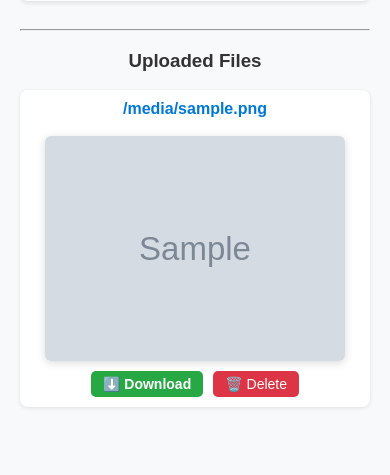
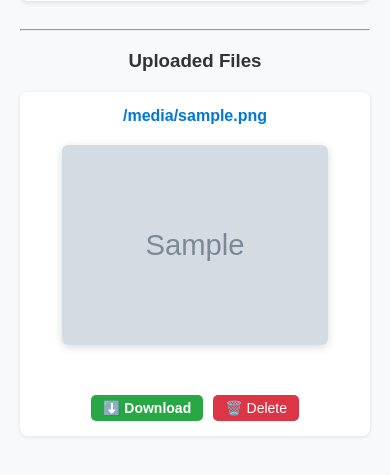
Before and after one commit to rubenyoungon/simple-fileserver-python, a Flask app: template templates/index.html in a window 390 px wide. Shown: the part 369-844 px from the top of the page. Run offline with Flask 3, Linux system fonts and the light colour scheme; the template is opened without the code that fills it: most values are stand-ins (such as "Sample title", 1, 10 or a date in 2020); grey boxes marked "Sample" are stand-in pictures.

Commit message:
Refactor list layout to responsive grid, adjust image and file styling for consistency

```diff
--- a/static/style.css
+++ b/static/style.css
@@ -80,23 +80,30 @@ input[type="submit"]:disabled:hover {
 ul {
   list-style-type: none;
   padding: 0;
-  max-width: 600px;
-  margin: 0 auto;
+  max-width: 1200px;
+  margin: 20px auto;
+  display: grid;
+  grid-template-columns: repeat(auto-fill, minmax(280px, 1fr));
+  gap: 30px 20px;
+  row-gap: 40px;
 }
 
 li {
   background: #fff;
-  margin: 10px 0;
-  padding: 10px;
+  padding: 15px;
   border-radius: 8px;
   box-shadow: 0 1px 4px rgba(0,0,0,0.1);
   position: relative;
+  display: flex;
+  flex-direction: column;
+  height: 100%;
 }
 
 .file-item {
   display: flex;
   flex-direction: column;
   align-items: center;
+  height: 100%;
 }
 
 .file-name {
@@ -111,14 +118,16 @@ li {
 .file-actions {
   display: flex;
   gap: 10px;
-  margin-top: 10px;
+  margin-top: auto;
+  padding-top: 10px;
 }
 
 img {
-  max-width: 300px;
-  max-height: 300px;
+  max-width: 100%;
+  max-height: 200px;
+  object-fit: cover;
   border-radius: 6px;
-  margin-top: 8px;
+  margin: 10px 0;
   box-shadow: 0 2px 8px rgba(0,0,0,0.15);
 }
 
```
